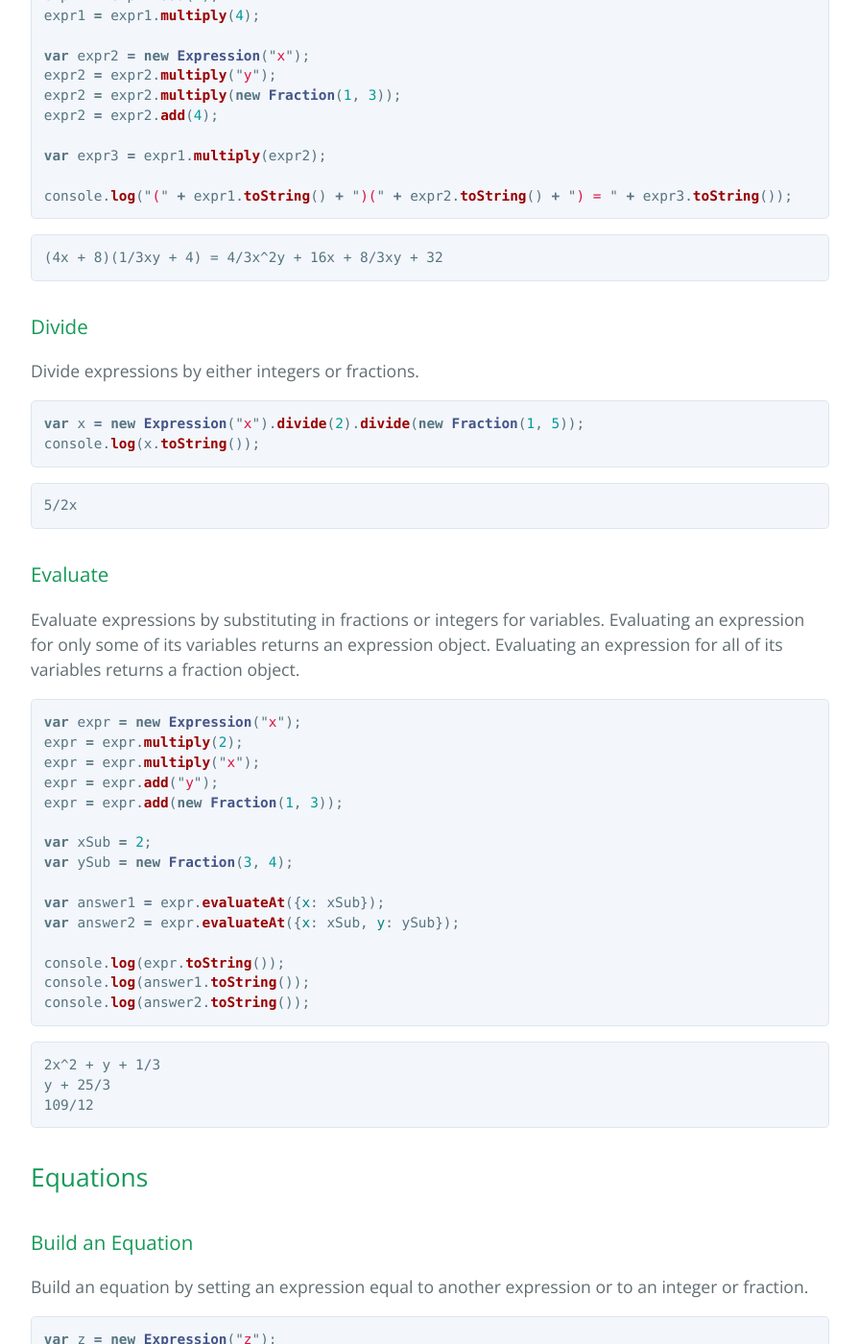
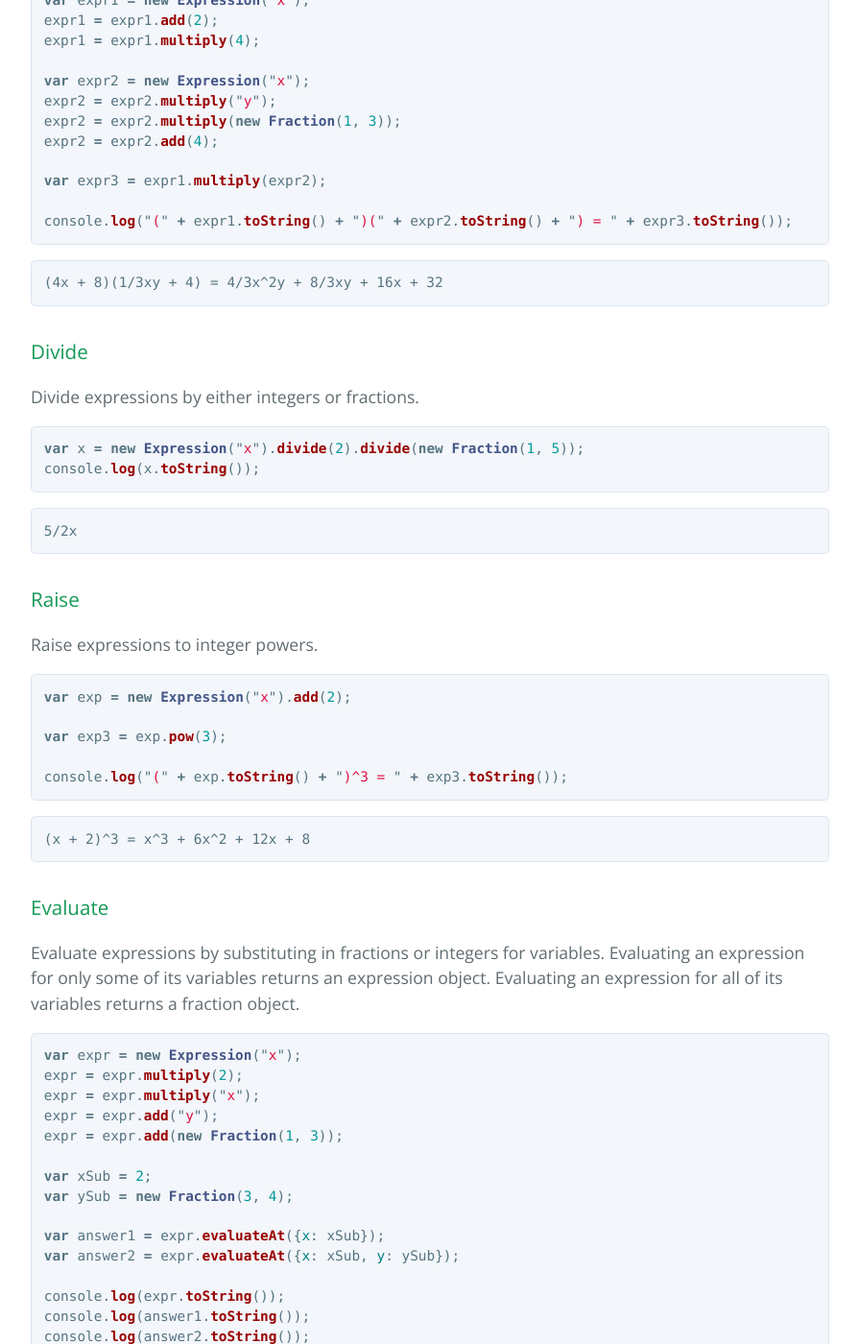
Before and after one commit to nicolewhite/algebra.js, a Jekyll site: the page built from index.md, in a window 1280 px wide and 1400 px high, scrolled down 4561 px. Shown: the whole window at 96% size, without its empty margins (192-1087 px from the left). Built offline with Jekyll 4.4.1, drawn with Linux system fonts in a browser that asks for light colours; nearby versions of some CDN libraries; Markdown is read by kramdown in place of the engine named in the settings.

Commit message:
Update index.md.

````diff
--- a/index.md
+++ b/index.md
@@ -48,6 +48,7 @@ x = 7/2
         - [Add / Subtract](#expressions-add-subtract)
         - [Multiply](#expressions-multiply)
         - [Divide](#expressions-divide)
+        - [Raise](#expressions-raise)
         - [Evaluate](#expressions-evaluate)
     - [Equations](#equations)
         - [Build an Equation](#equations-build)
@@ -205,7 +206,7 @@ console.log("(" + expr1.toString() + ")(" + expr2.toString() + ") = " + expr3.to
 ```
 
 ```
-(4x + 8)(1/3xy + 4) = 4/3x^2y + 16x + 8/3xy + 32
+(4x + 8)(1/3xy + 4) = 4/3x^2y + 8/3xy + 16x + 32
 ```
 
 ### <a name="expressions-divide"></a> Divide
@@ -219,6 +220,22 @@ console.log(x.toString());
 
 ```
 5/2x
+```
+
+### <a name="expressions-raise"></a> Raise
+
+Raise expressions to integer powers.
+
+```js
+var exp = new Expression("x").add(2);
+
+var exp3 = exp.pow(3);
+
+console.log("(" + exp.toString() + ")^3 = " + exp3.toString());
+```
+
+```
+(x + 2)^3 = x^3 + 6x^2 + 12x + 8
 ```
 
 ### <a name="expressions-evaluate"></a> Evaluate
````
